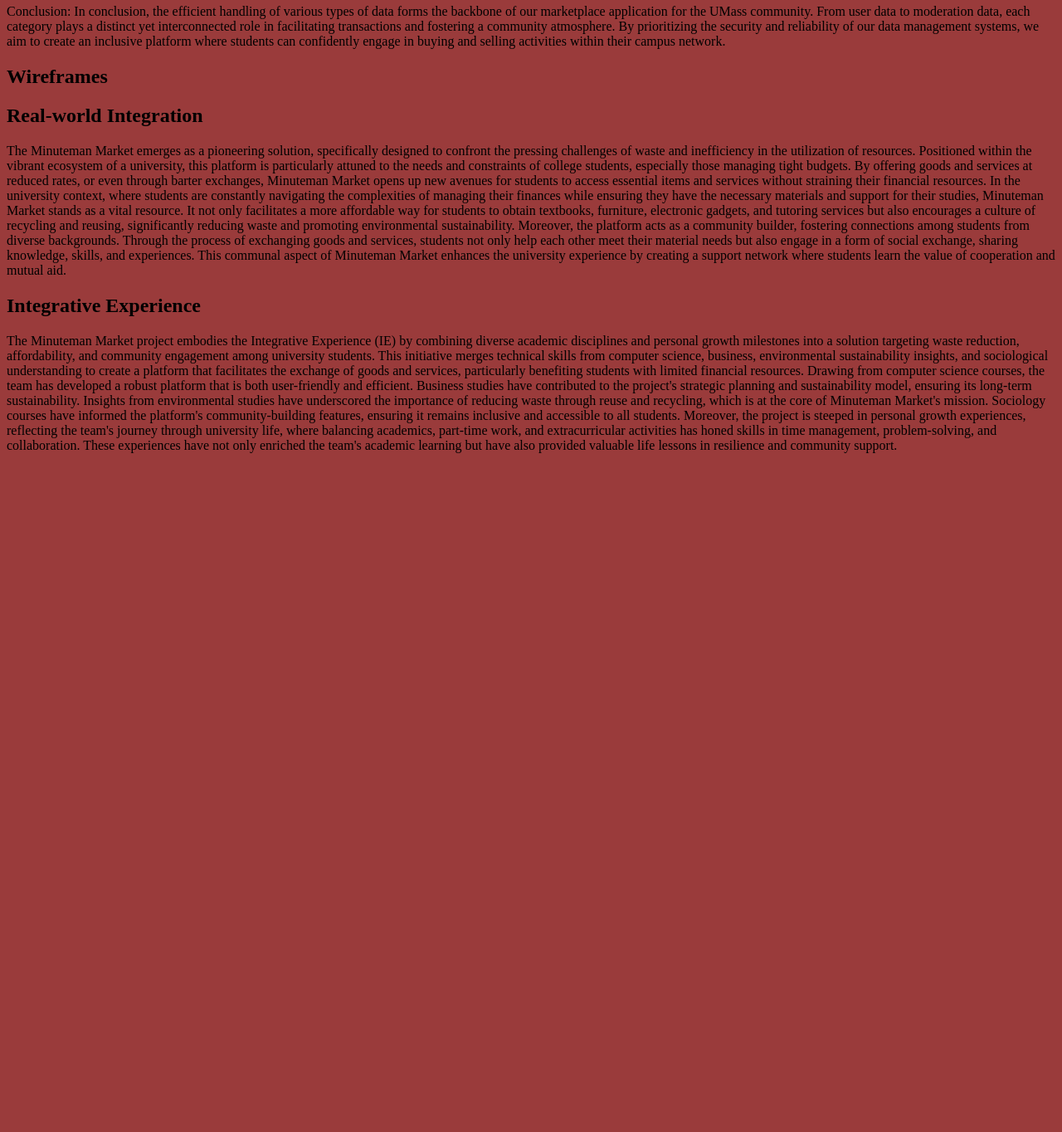
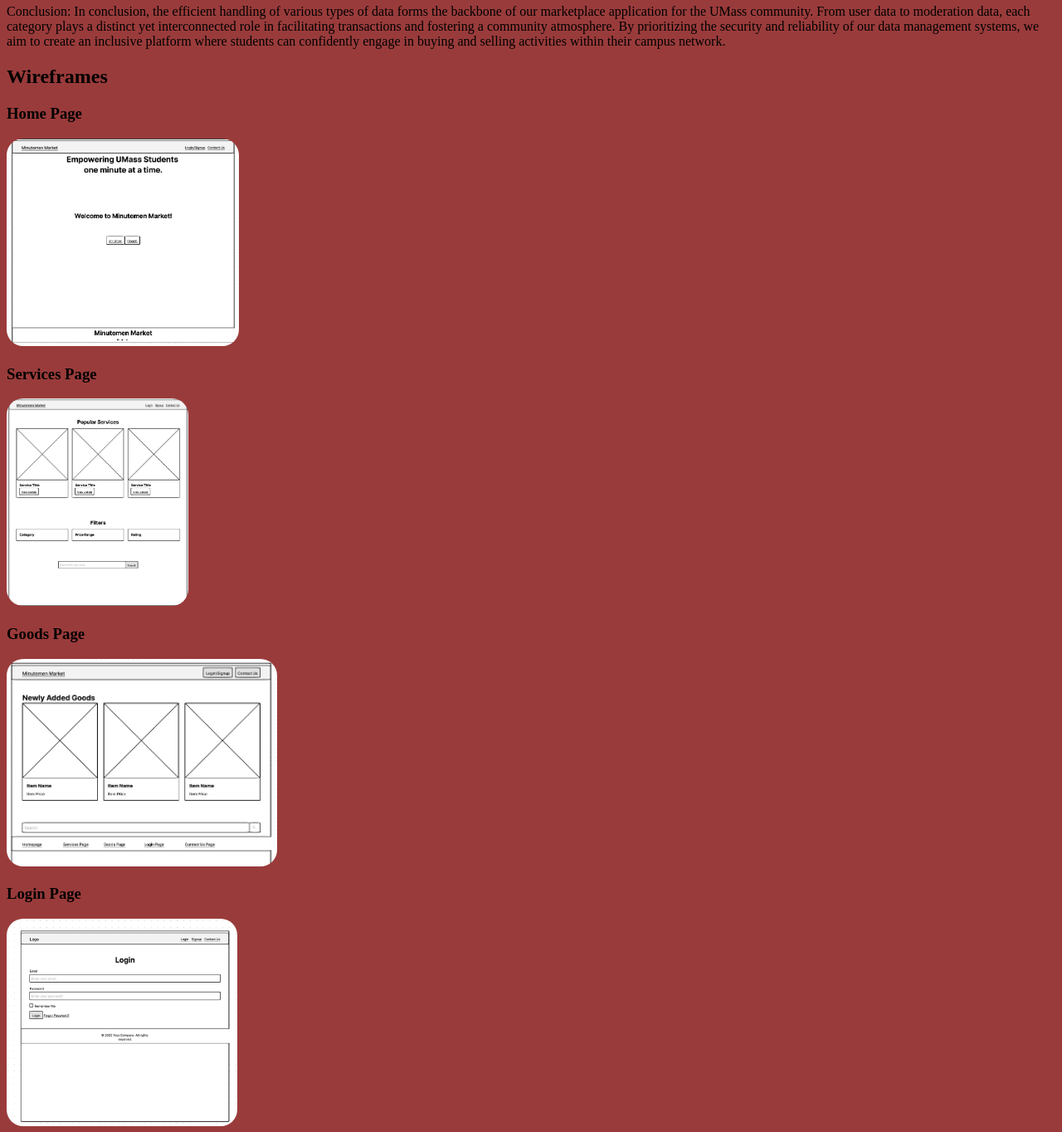
Before and after one commit to pratimsadhu/Minuteman-Marketplace, a website: page src/docs/milestone-01/index.html in a window 1280 px wide. Shown: the part 1580-2944 px from the top of the page at 83% size. Before the commit the page ends 2142 px from the top, so only its background shows below. Drawn offline with Linux system fonts and the light colour scheme.

Commit message:
Added wireframes

```diff
--- a/src/docs/milestone-01/index.html
+++ b/src/docs/milestone-01/index.html
@@ -161,10 +161,27 @@
             <!-- Wireframes Section -->
             <section id="wire-frames">
                 <h2>Wireframes</h2>
-                <p></p>
-                <p></p>
-                <p></p>
-                <p></p>
+                <div>
+                    <h3>Home Page</h3>
+                    <img src="../../../include/homePage.png" alt="Home Page" />
+                </div>
+                <div>
+                    <h3>Services Page</h3>
+                    <img src="../../../include/servicesPage.png" alt="Services Page" />
+                </div>
+                <div>
+                    <h3>Goods Page</h3>
+                    <img src="../../../include/goodsPage.png" alt="Goods Page" />
+                </div>
+                <div>
+                    <h3>Login Page</h3>
+                    <img src="../../../include/loginPage.png" alt="Login Page" />
+                </div>
+                <div>
+                    <h3>Contact Page</h3>
+                    <img src="../../../include/contactPage.png" alt="Contact Page" />
+                </div>
+            </section>
             </section>
             <section id="real-world">
                 <h2>Real-world Integration</h2>
```
Also changed, not shown: include/contactPage.png (added), include/goodsPage.png (added), include/homePage.png (added), include/loginPage.png (added), include/servicesPage.png (added).
